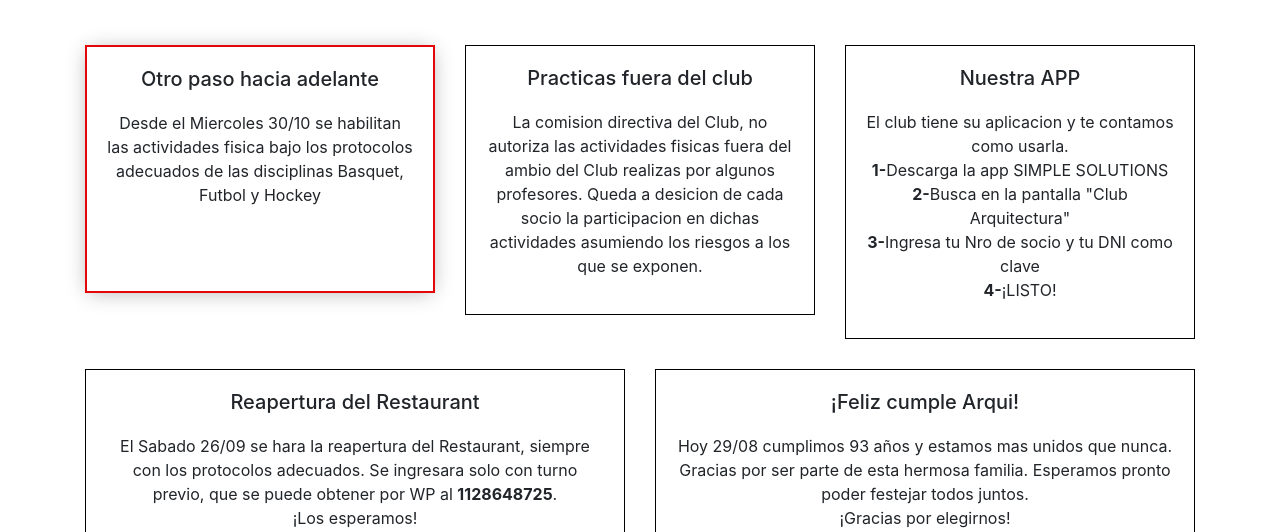
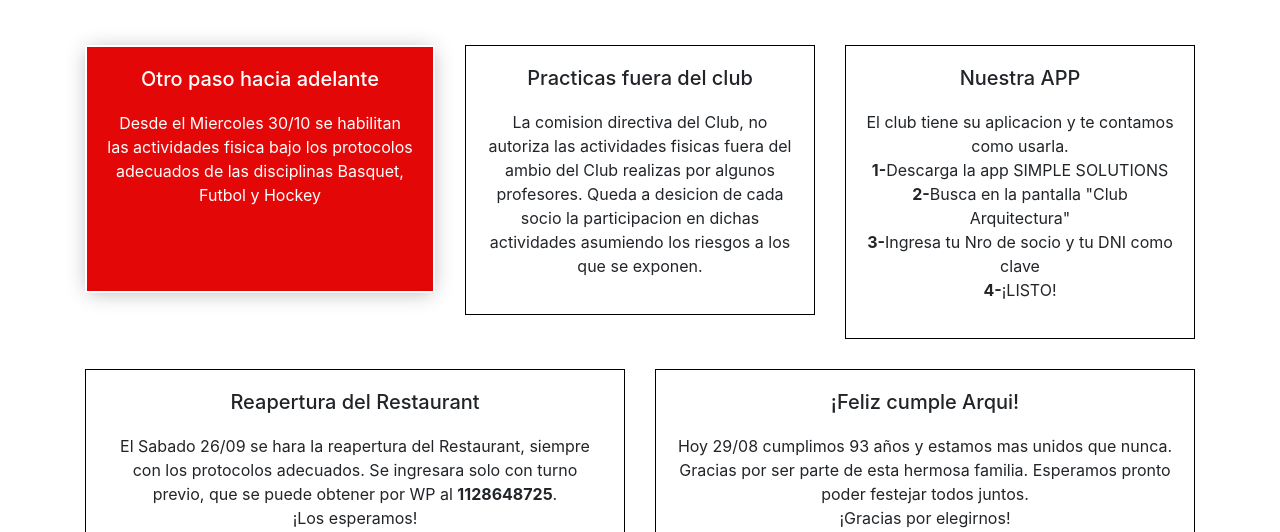
Before and after one commit to IgnacioMatteo/arquitectura-tpfinal, a website: page index.html in a window 1280 px wide. In both pictures the pointer is over the element 260 px from the left and 436 px from the top of the page. Shown: the part 268-800 px from the top of the page. Drawn offline with nearby package versions, Linux system fonts and the light colour scheme.

Commit message:
cambio en el haover de ultimas noticias background y color

```diff
--- a/css/style.css
+++ b/css/style.css
@@ -70,9 +70,11 @@ th {
   }
 
   .media-feature:hover, .media-feature:focus {
-    border: 2px solid #e30707;
+    border: 2px solid #ffffff;
+    color: #ffffff;
     -webkit-box-shadow: 0 2px 20px -3px rgba(0, 0, 0, 0.3);
     box-shadow: 0 2px 20px -3px rgba(0, 0, 0, 0.3);
+    background-color: #e30707;
   }
 
 .grid {
```
